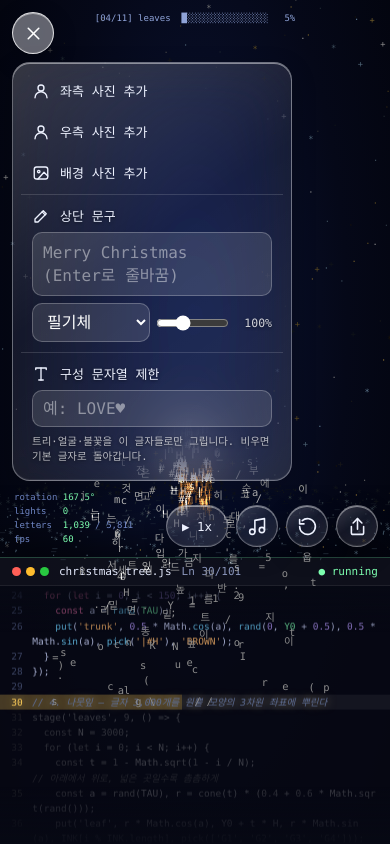
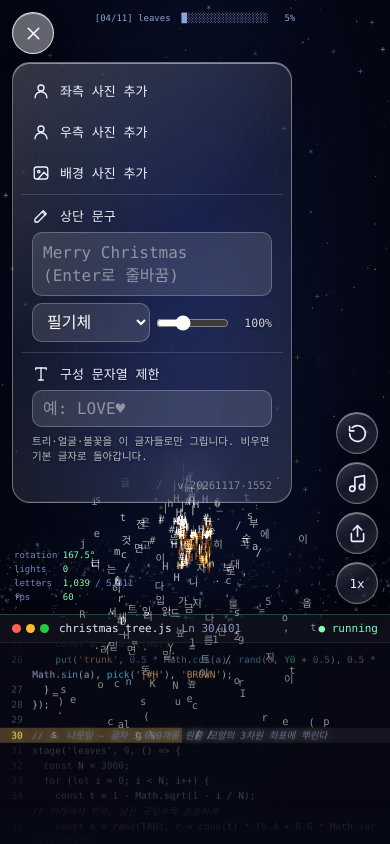
Before and after one commit to seoulworks/ct, a plain HTML site: page index.html in a window 390 px wide. Both pictures are taken after a click on the button 33 px from the left and 33 px from the top of the page. Drawn offline with Linux system fonts and the light colour scheme; a web font is replaced by a local one.

Commit message:
Harden input zoom fix, stack controls vertically, shorten code panel
- Viewport disables scaling and menu fields force 16px text so phones
  do not zoom when a field is focused
- Menu shows the build version to tell stale cached pages apart
- Code panel is 20% shorter; control buttons stack vertically in the
  order replay, carol, share, speed

Co-Authored-By: Claude Fable 5.2 <noreply@anthropic.com>
Claude-Session: https://claude.ai/code/session_013TNqEZDL3vSSHqbqNcyCq9

```diff
--- a/index.html
+++ b/index.html
@@ -2,7 +2,7 @@
 <html lang="ko">
 <head>
 <meta charset="UTF-8" />
-<meta name="viewport" content="width=device-width, initial-scale=1.0, maximum-scale=1.0, viewport-fit=cover" />
+<meta name="viewport" content="width=device-width, initial-scale=1.0, minimum-scale=1.0, maximum-scale=1.0, user-scalable=no, viewport-fit=cover" />
 <meta http-equiv="Cache-Control" content="no-cache, no-store, must-revalidate" />
 <meta http-equiv="Pragma" content="no-cache" />
 <meta http-equiv="Expires" content="0" />
@@ -10,7 +10,7 @@
 <script>
 /* 브라우저 캐시 우회: 열 때마다 캐시를 거치지 않고 서버의 최신 파일을 확인해서, 버전이 다르면 새 주소(?v=)로 다시 연다.
    (파일을 고쳐 올릴 때 BUILD 값을 바꾼다. 내 컴퓨터에서 파일로 직접 열었을 때는 하지 않는다.) */
-const BUILD = '20261117-1545';
+const BUILD = '20261117-1552';
 if (location.protocol.startsWith('http')) {
   fetch(location.pathname, { cache: 'no-store' }).then(r => r.ok ? r.text() : '').then(t => {
     const m = t.match(/const BUILD = '([^']+)'/);
@@ -22,7 +22,7 @@ if (location.protocol.startsWith('http')) {
 <link href="https://fonts.googleapis.com/css2?family=Great+Vibes&family=Nanum+Pen+Script&family=Gowun+Batang:wght@700&family=Black+Han+Sans&family=Noto+Sans+KR:wght@700&display=swap" rel="stylesheet">
 <style>
   * { margin: 0; padding: 0; box-sizing: border-box; }
-  :root { --mono: ui-monospace, "SF Mono", "JetBrains Mono", Menlo, Consolas, "D2Coding", monospace; --ph: 34vh; }
+  :root { --mono: ui-monospace, "SF Mono", "JetBrains Mono", Menlo, Consolas, "D2Coding", monospace; --ph: 27.2vh; }
   html, body { width: 100%; height: 100%; overflow: hidden; }
   body {
     background: radial-gradient(ellipse at 50% 38%, #0b1436 0%, #050818 55%, #02030a 100%);
@@ -49,7 +49,7 @@ if (location.protocol.startsWith('http')) {
   #prog { top: 12px; left: 0; right: 0; text-align: center; color: #8fa3d8; transition: opacity .6s; }
   #hud { left: 14px; bottom: calc(var(--ph) + 10px); color: #6f86c4; }
   #hud b { color: #7dffb0; font-weight: 400; }
-  #btns { position: fixed; right: 12px; bottom: calc(var(--ph) + 10px); z-index: 8; display: flex; gap: 8px; }
+  #btns { position: fixed; right: 12px; bottom: calc(var(--ph) + 10px); z-index: 8; display: flex; flex-direction: column; align-items: center; gap: 8px; }
   #bg { position: fixed; inset: 0; z-index: 1; pointer-events: none; opacity: 0; transition: opacity 1.2s; background: center / cover no-repeat; }
   #menuBtn { position: fixed; left: 12px; top: 12px; z-index: 10; }
   #menu { position: fixed; left: 12px; top: 62px; z-index: 10; width: min(280px, calc(100vw - 24px)); padding: 8px; border-radius: 18px; font-size: 13px; }
@@ -79,7 +79,8 @@ if (location.protocol.startsWith('http')) {
   #menu input:not([type=range]), #menu textarea, #menu select { flex: 1; min-width: 0; font: inherit; color: #fff; background: rgba(255,255,255,.12); border: 1px solid rgba(255,255,255,.24);
     border-radius: 10px; padding: 8px 10px; outline: none; user-select: text; -webkit-user-select: text; }
   /* 휴대폰은 글자 크기가 16px보다 작은 입력란을 누르면 화면을 확대하므로 16px로 맞춘다 */
-  #menu input:not([type=range]), #menu textarea, #menu select { font-size: 16px; }
+  #menu input:not([type=range]), #menu textarea, #menu select { font-size: 16px !important; }
+  html { -webkit-text-size-adjust: 100%; text-size-adjust: 100%; }
   #menu textarea { resize: none; line-height: 1.45; }
   #menu select { flex: 1.3; color-scheme: dark; cursor: pointer; }
   #menu select option { background: #1c2030; color: #fff; }
@@ -158,13 +159,14 @@ if (location.protocol.startsWith('http')) {
     <div><input id="chars" maxlength="60" placeholder="예: LOVE♥" autocomplete="off" spellcheck="false"><button class="x" data-del="C" title="기본으로" aria-label="기본 글자로" hidden><svg viewBox="0 0 24 24" width="15" height="15" fill="none" stroke="currentColor" stroke-width="1.8" stroke-linecap="round" stroke-linejoin="round" aria-hidden="true"><path d="M6 6l12 12"/><path d="M18 6L6 18"/></svg></button></div>
     <small>트리·얼굴·불꽃을 이 글자들로만 그립니다. 비우면 기본 글자로 돌아갑니다.</small>
   </div>
+  <small id="ver" style="display:block;text-align:right;padding:6px 11px 2px;opacity:.6"></small>
 </div>
 <input id="faceFile" type="file" accept="image/*" hidden>
 <div id="btns">
-  <button id="speedBtn" class="glass" title="읽는 속도 (키보드 1~4, +/-)">▶ 1x</button>
+  <button id="replayBtn" class="ic glass" title="처음부터 다시 실행" aria-label="처음부터 다시 실행"><svg viewBox="0 0 24 24" width="21" height="21" fill="none" stroke="currentColor" stroke-width="1.8" stroke-linecap="round" stroke-linejoin="round" aria-hidden="true"><path d="M3 12a9 9 0 1 0 3-6.7"/><path d="M3 4v5h5"/></svg></button>
   <button id="musicBtn" class="ic glass" title="캐롤 켜기" aria-label="캐롤 켜기" aria-pressed="false"><svg viewBox="0 0 24 24" width="21" height="21" fill="none" stroke="currentColor" stroke-width="1.8" stroke-linecap="round" stroke-linejoin="round" aria-hidden="true"><path d="M9 18V5l11-2v13"/><circle cx="6" cy="18" r="3"/><circle cx="17" cy="16" r="3"/></svg></button>
-  <button id="replayBtn" class="ic glass" title="처음부터 다시 실행" aria-label="처음부터 다시 실행"><svg viewBox="0 0 24 24" width="21" height="21" fill="none" stroke="currentColor" stroke-width="1.8" stroke-linecap="round" stroke-linejoin="round" aria-hidden="true"><path d="M3 12a9 9 0 1 0 3-6.7"/><path d="M3 4v5h5"/></svg></button>
   <button id="shareBtn" class="ic glass" title="사진·배경·글자 설정이 포함된 HTML 사본 공유" aria-label="공유"><svg viewBox="0 0 24 24" width="21" height="21" fill="none" stroke="currentColor" stroke-width="1.8" stroke-linecap="round" stroke-linejoin="round" aria-hidden="true"><path d="M12 15V3"/><path d="M7 8l5-5 5 5"/><path d="M5 12v7a2 2 0 0 0 2 2h10a2 2 0 0 0 2-2v-7"/></svg></button>
+  <button id="speedBtn" class="ic glass" title="읽는 속도 (키보드 1~4, +/-)">1x</button>
 </div>
 <div id="panel">
   <div id="bar"><span class="dots"><i></i><i></i><i></i></span><b>christmas_tree.js</b><span id="pos"></span><span id="status">● running</span></div>
@@ -607,6 +609,7 @@ stage('finale', 4, () => {
     $('menu').querySelector('[data-del="C"]').hidden = !CHARSET;
     $('menu').querySelector('[data-del="T"]').hidden = !TITLE;
   }
+  $('ver').textContent = 'v ' + BUILD;                 // 지금 보고 있는 파일이 최신인지 확인용
   const openMenu = on => { $('menu').hidden = !on; $('menuBtn').setAttribute('aria-expanded', on); $('menuBtn').innerHTML = on ? '<svg viewBox="0 0 24 24" width="21" height="21" fill="none" stroke="currentColor" stroke-width="1.8" stroke-linecap="round" stroke-linejoin="round" aria-hidden="true"><path d="M6 6l12 12"/><path d="M18 6L6 18"/></svg>' : '<svg viewBox="0 0 24 24" width="21" height="21" fill="none" stroke="currentColor" stroke-width="1.8" stroke-linecap="round" stroke-linejoin="round" aria-hidden="true"><path d="M4 7h16"/><path d="M4 12h16"/><path d="M4 17h16"/></svg>'; };
   $('menuBtn').addEventListener('click', () => openMenu($('menu').hidden));
   addEventListener('pointerdown', e => { if (!$('menu').hidden && !e.target.closest('#menu, #menuBtn')) openMenu(false); }, true);
@@ -798,7 +801,7 @@ stage('finale', 4, () => {
   /* ── 배속: 버튼을 누를 때마다 0.5x → 1x → 2x → 4x → 8x, 키보드 1~5 또는 +/- ── */
   function setSpeed(v) {
     speed = v;
-    $('speedBtn').textContent = `▶ ${v}x`;
+    $('speedBtn').textContent = `${v}x`;
     $('speedBtn').classList.toggle('on', v !== 1);
   }
   $('speedBtn').addEventListener('click', () => setSpeed(SPEEDS[(SPEEDS.indexOf(speed) + 1) % SPEEDS.length]));
```
